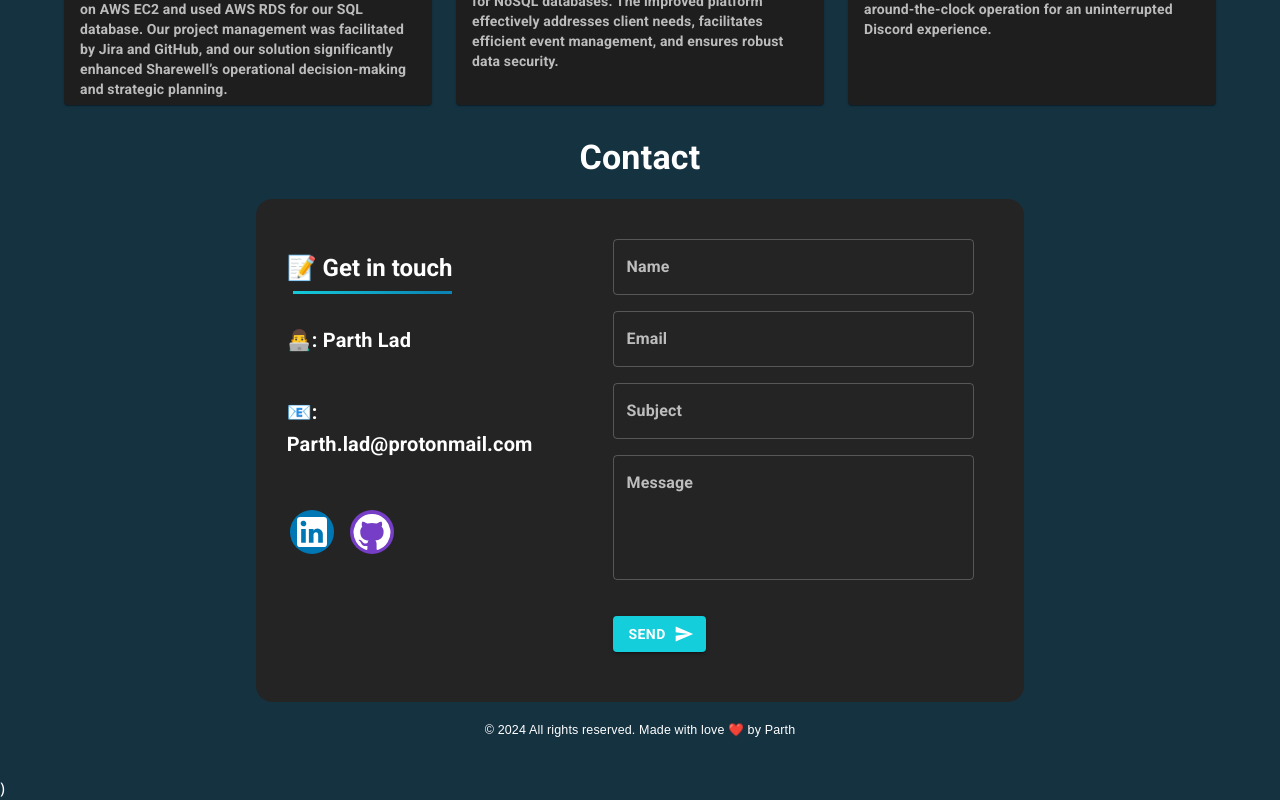
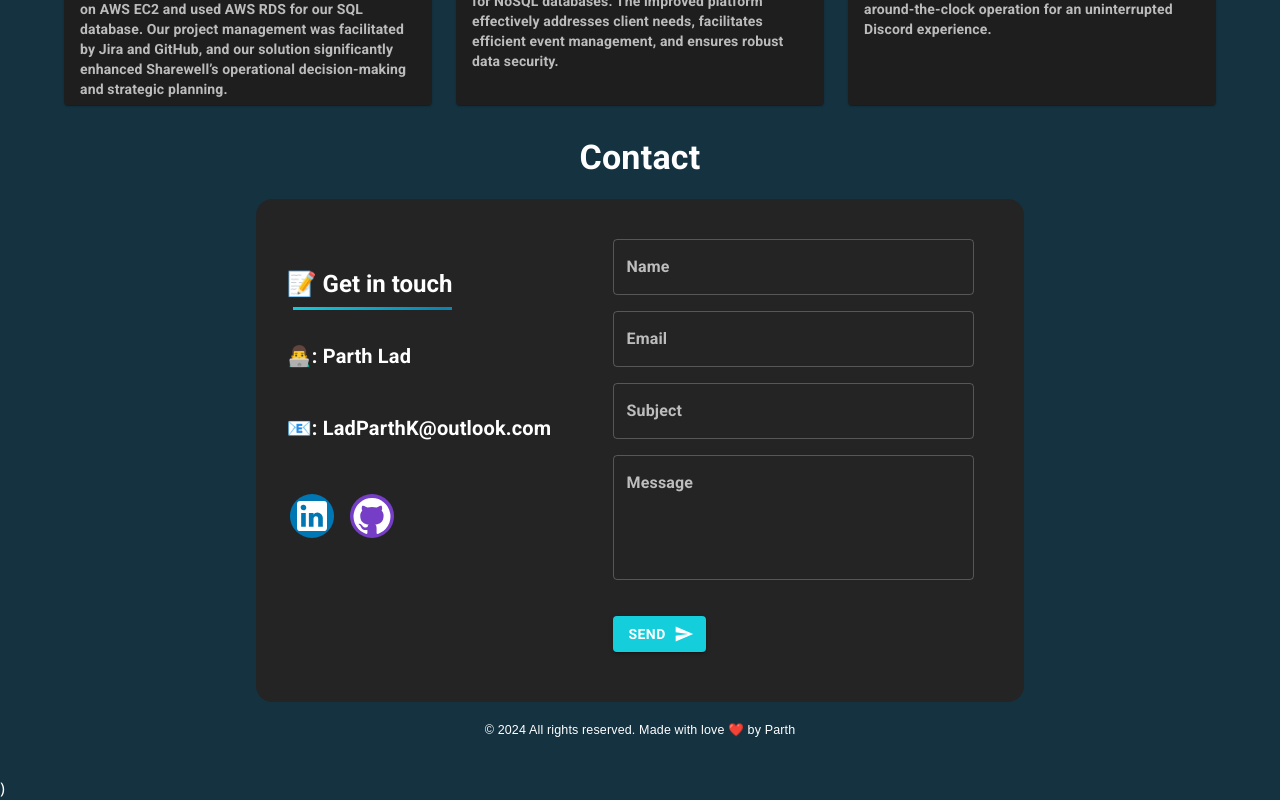
Before and after one commit to ParthKLad/web-portfolio, a React (Create React App) app: page / in a window 1280 px wide. Shown: the part 1766-2566 px from the top of the page. Built offline with nearby package versions, Linux system fonts and the light colour scheme.

Commit message:
email updated

```diff
--- a/src/components/Contacts.js
+++ b/src/components/Contacts.js
@@ -211,14 +211,14 @@ const ContactForm = () => {
                 >
                   📧:{" "}
                   <a
-                    href="mailto:Parth.lad@protonmail.com"
+                    href="mailto:ladparthk@outlook.com"
                     style={{
                       color: theme.palette.mode === "dark" ? "#fff" : "#2C2F33", // Change color based on theme
                       textDecoration: "none", // Remove underline
                     }}
                   >
                     {" "}
-                    Parth.lad@protonmail.com
+                    LadParthK@outlook.com
                   </a>
                 </Typography>
                 <Box
@@ -235,7 +235,7 @@ const ContactForm = () => {
                 >
                   <IconButton
                     onClick={() =>
-                      window.open("https://www.linkedin.com/in/parthlad01/")
+                      window.open("https://www.linkedin.com/in/ladparthk/")
                     }
                     sx={{
                       backgroundColor: "#0077B5", // LinkedIn blue for all modes
```
